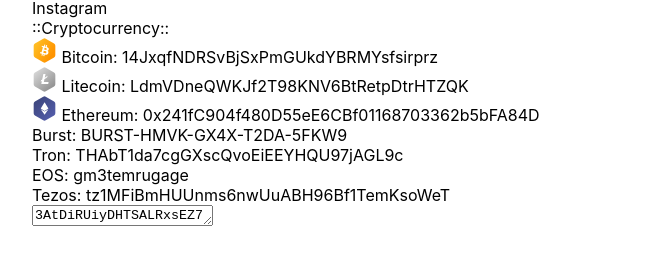
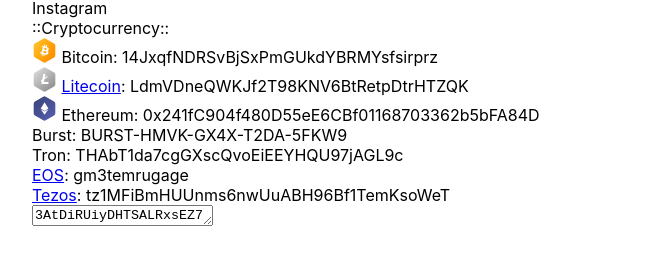
Before and after one commit to CoreyDesir/helloWelcomeToMyWorld, an Electron app: page src/index.html in a window 800 px wide. Shown: the part 530-785 px from the top of the page, without its empty margins (64-719 px from the left). Drawn offline with Linux system fonts and the light colour scheme.

Commit message:
added links

```diff
--- a/src/index.html
+++ b/src/index.html
@@ -50,7 +50,7 @@
 
 
 <img class="crypto" width="25px" src="../assets/images/LTC.svg">
-Litecoin:   LdmVDneQWKJf2T98KNV6BtRetpDtrHTZQK
+<a href="www.litecoin.org">Litecoin</a>:   LdmVDneQWKJf2T98KNV6BtRetpDtrHTZQK
 <br>
 
 <img class="crypto" width="25px" src="../assets/images/ETH.svg">
@@ -67,11 +67,11 @@
 <br>
 
 
-EOS:        gm3temrugage
+<a href="www.eos.io">EOS</a>:        gm3temrugage
 <br>
 
 
-Tezos:      tz1MFiBmHUUnms6nwUuABH96Bf1TemKsoWeT
+<a href="www.tezos.org">Tezos</a>:      tz1MFiBmHUUnms6nwUuABH96Bf1TemKsoWeT
 <br>
 
 
```
